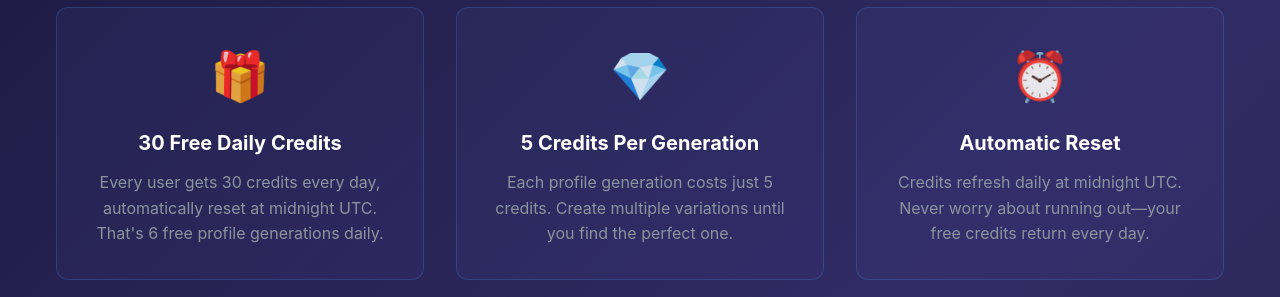
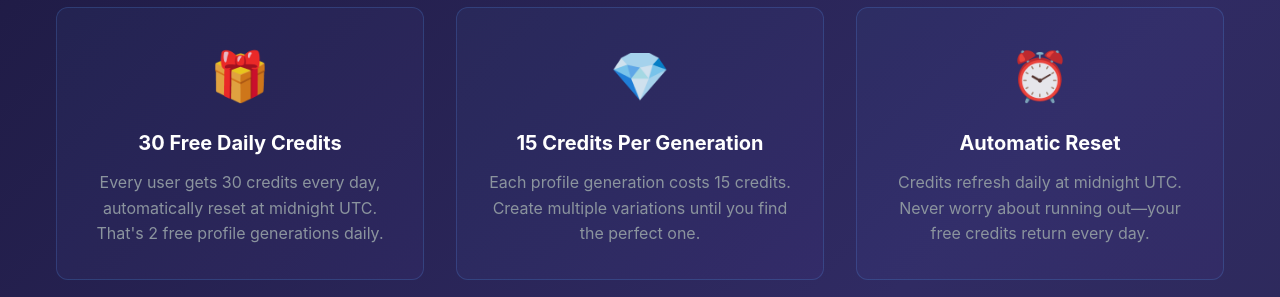
Before and after one commit to byteSize-del/-ai-github-profile-maker, a React (Vite) app in the folder frontend/: page /features in a window 1280 px wide. Shown: the part 1240-1537 px from the top of the page. Built offline with nearby package versions, Linux system fonts and the light colour scheme; no server answers.

Commit message:
fix: update credits to 15 per generation and fix credits display

```diff
--- a/frontend/src/pages/FeaturesPage.jsx
+++ b/frontend/src/pages/FeaturesPage.jsx
@@ -48,12 +48,12 @@ function FeaturesPage() {
           <div className="credit-card">
             <div className="credit-icon">🎁</div>
             <h3>30 Free Daily Credits</h3>
-            <p>Every user gets 30 credits every day, automatically reset at midnight UTC. That's 6 free profile generations daily.</p>
+            <p>Every user gets 30 credits every day, automatically reset at midnight UTC. That's 2 free profile generations daily.</p>
           </div>
           <div className="credit-card">
             <div className="credit-icon">💎</div>
-            <h3>5 Credits Per Generation</h3>
-            <p>Each profile generation costs just 5 credits. Create multiple variations until you find the perfect one.</p>
+            <h3>15 Credits Per Generation</h3>
+            <p>Each profile generation costs 15 credits. Create multiple variations until you find the perfect one.</p>
           </div>
           <div className="credit-card">
             <div className="credit-icon">⏰</div>
```
Also changed, not shown: 1 other file (tests, documents, lock files or other folders).
